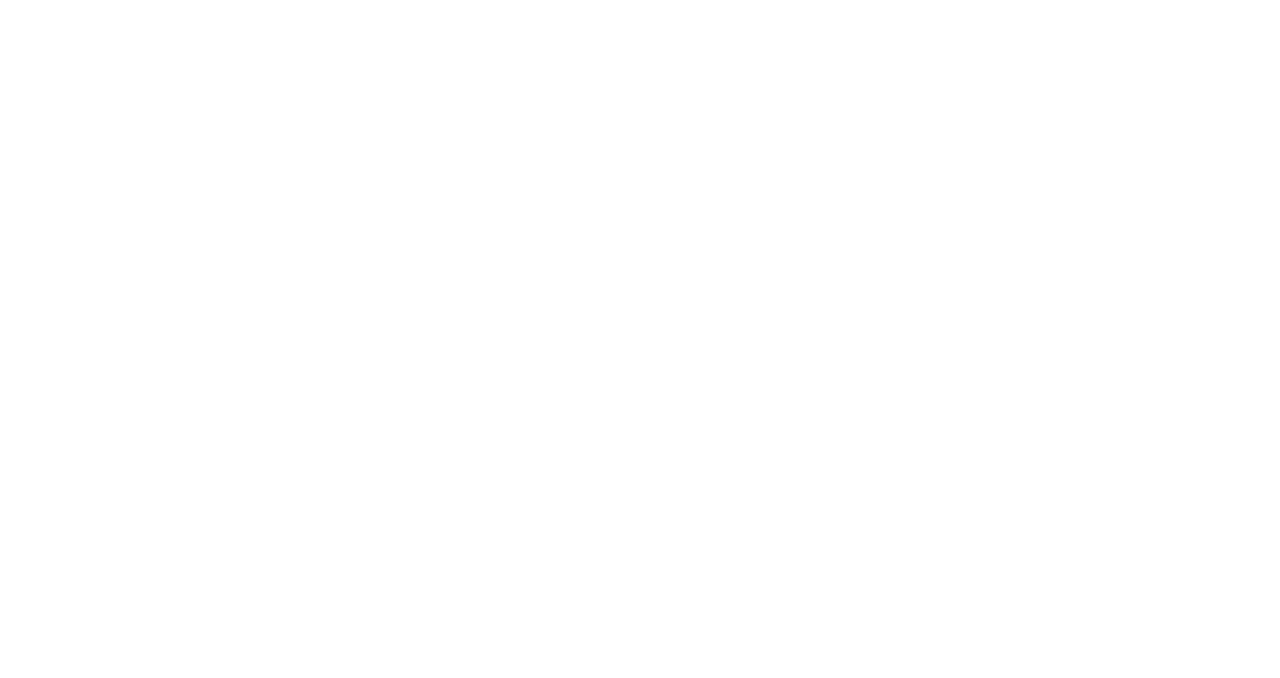
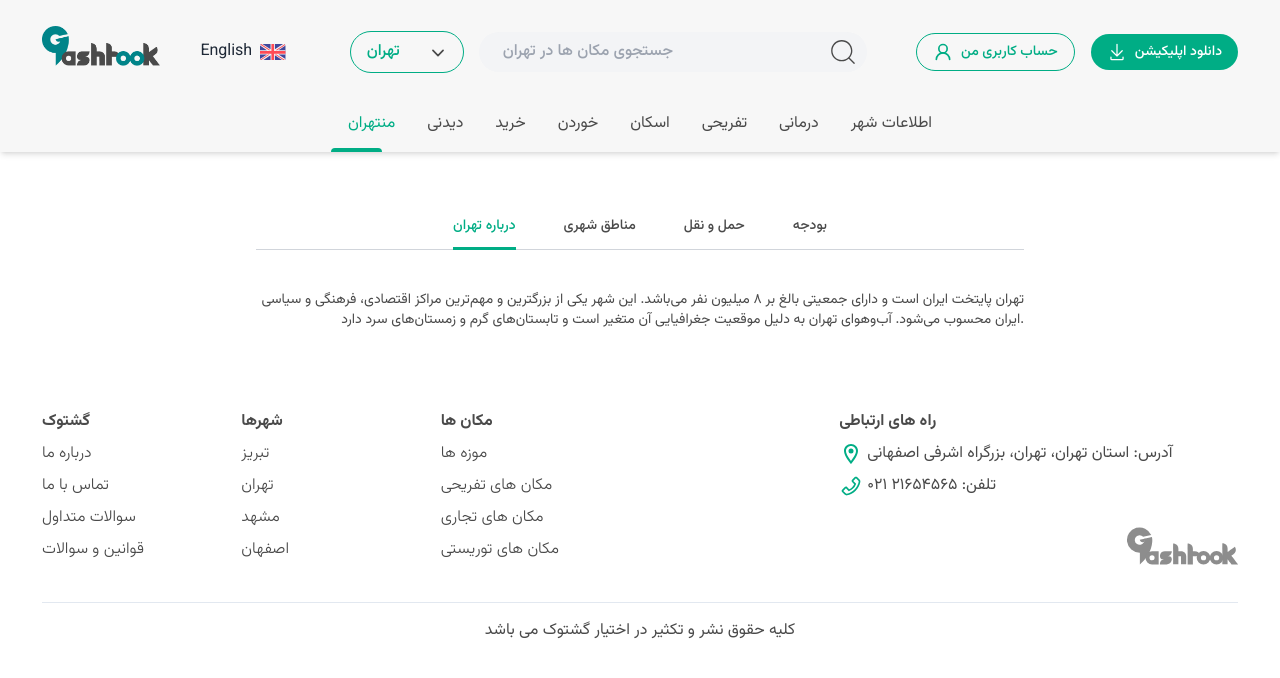
Before and after one commit to DevPlatformTeam/gashtook, a Next.js app: page /1/1/city-details in a window 1280 px wide. Before the commit this address had no page. Shown: the top 678 px of the page. Built offline with nearby package versions, Linux system fonts and the light colour scheme.

Commit message:
about city page fix

```diff
--- /dev/null
+++ b/src/app/[locale]/(main)/[city]/city-details/page.tsx
@@ -0,0 +1,74 @@
+"use client";
+
+import { useState } from "react";
+
+const tabs = [
+  {
+    id: "tehran",
+    label: "درباره تهران",
+    content: `
+      تهران پایتخت ایران است و دارای جمعیتی بالغ بر ۸ میلیون نفر می‌باشد.
+      این شهر یکی از بزرگترین و مهم‌ترین مراکز اقتصادی، فرهنگی و سیاسی ایران محسوب می‌شود.
+      آب‌وهوای تهران به دلیل موقعیت جغرافیایی آن متغیر است و تابستان‌های گرم و زمستان‌های سرد دارد.
+    `
+  },
+  {
+    id: "areas",
+    label: "مناطق شهری",
+    content: `
+      تهران دارای ۲۲ منطقه شهری است که هرکدام ویژگی‌های خاص خود را دارند.
+      از مناطق مشهور می‌توان به منطقه ۱ (نیاوران، زعفرانیه)، منطقه ۱۲ (بازار تهران) و منطقه ۵ (آریاشهر، جنت‌آباد) اشاره کرد.
+      هر منطقه شهرداری مجزا و خدمات مختص به خود را دارد.
+    `
+  },
+  {
+    id: "transport",
+    label: "حمل و نقل",
+    content: `
+      حمل و نقل عمومی تهران شامل مترو، اتوبوس، تاکسی و دوچرخه‌های اشتراکی است.
+      مترو تهران یکی از سریع‌ترین و به‌صرفه‌ترین روش‌های جابجایی در شهر محسوب می‌شود.
+      علاوه بر این، اتوبوس‌های تندرو (BRT) نقش مهمی در کاهش ترافیک دارند.
+    `
+  },
+  {
+    id: "budget",
+    label: "بودجه",
+    content: `
+      بودجه شهرداری تهران از منابع مختلفی تأمین می‌شود، از جمله مالیات‌های شهری، عوارض و کمک‌های دولتی.
+      بخشی از بودجه صرف توسعه زیرساخت‌های حمل‌ونقل، زیباسازی شهری و ارائه خدمات عمومی می‌شود.
+      مدیریت بهینه بودجه یکی از چالش‌های بزرگ مدیریت شهری تهران است.
+    `
+  }
+];
+
+
+export default function CityDetails({ params }: { params?: { [key: string]: any } }) {
+  const [activeTab, setActiveTab] = useState("tehran");
+
+  return (
+    <div className="w-full max-w-3xl mx-auto mt-16">
+      <div className="relative w-full border-b border-gray-300 pb-3">
+        <div className="flex justify-center gap-x-12 max-w-3xl mx-auto">
+          {tabs.map((tab) => (
+            <button
+              key={tab.id}
+              onClick={() => setActiveTab(tab.id)}
+              className={`text-[14px] font-medium relative transition-colors duration-300 ${
+                activeTab === tab.id ? "text-primary" : "text-secondary"
+              }`}
+            >
+              {tab.label}
+              {activeTab === tab.id && (
+                <span className="absolute -bottom-[13px] left-0 w-full h-[3px] bg-primary"></span>
+              )}
+            </button>
+          ))}
+        </div>
+      </div>
+
+      <p className="mt-10 text-secondary text-right text-sm">
+        {tabs.find((tab) => tab.id === activeTab)?.content}
+      </p>
+    </div>
+  );
+}
```
Also changed, not shown: src/app/[locale]/(main)/[city]/city-details/City-detail.module.css (added).
